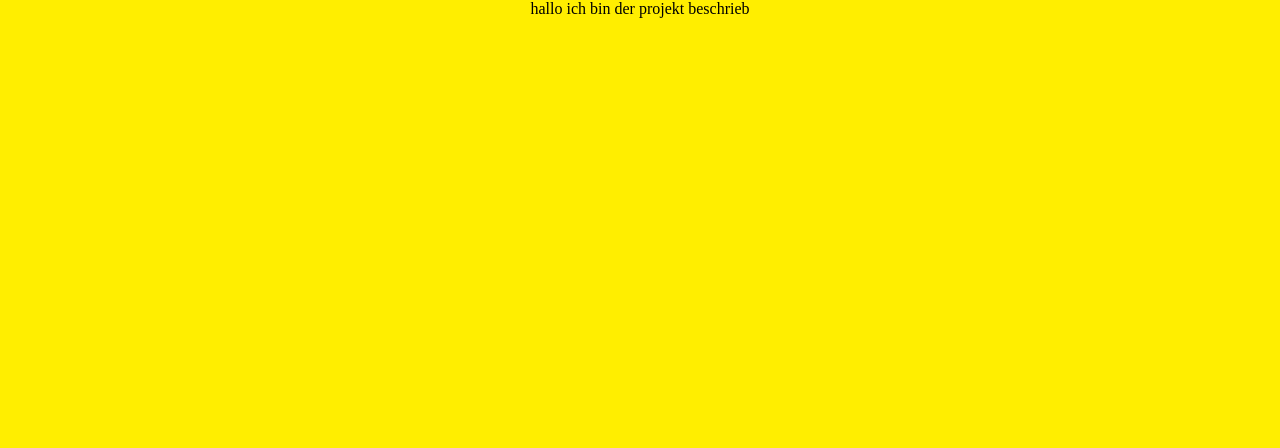
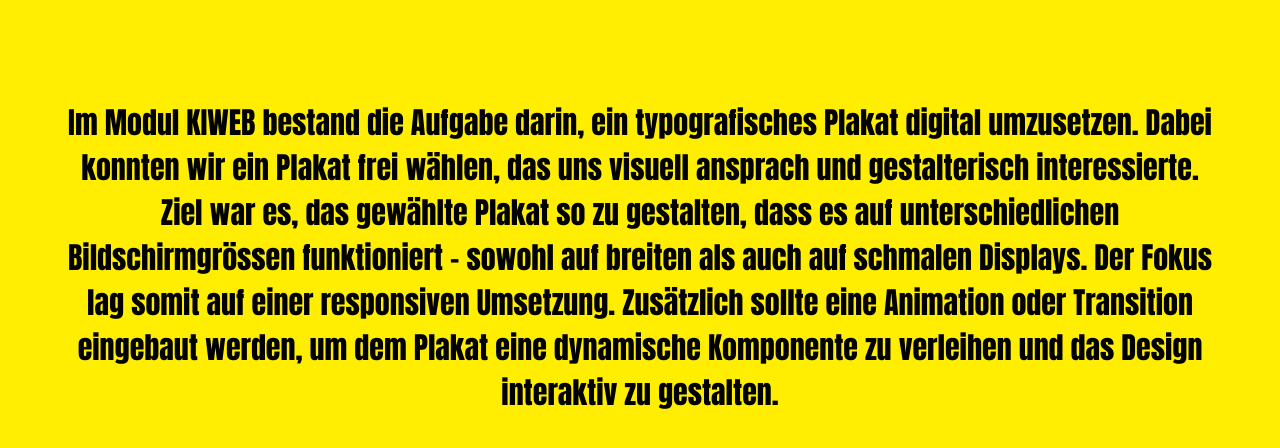
Before and after one commit to tamararoos/FS25-KICKWEB, a plain HTML site: page Index/Projektbeschrieb.html in a window 1280 px wide. Drawn offline with Linux system fonts and the light colour scheme; files that its build step writes are made by us from their sources.

Commit message:
projektbeschrieb

```diff
--- a/Index/Projektbeschrieb.html
+++ b/Index/Projektbeschrieb.html
@@ -3,11 +3,15 @@
 <head>
     <meta charset="UTF-8">
     <meta name="viewport" content="width=device-width, initial-scale=1.0">
-    <link rel="stylesheet" href="Index/styles_index.css">
+    <link rel="stylesheet" href="styles_projektbeschrieb.css">
     <title>Document</title>
 </head>
 <body>
-    <div>
-    hallo ich bin der projekt beschrieb</div>
-</body>
+
+        <div>
+            <p>Im Modul KIWEB bestand die Aufgabe darin, ein typografisches Plakat digital umzusetzen. Dabei konnten wir ein Plakat frei wählen, das uns visuell ansprach und gestalterisch interessierte. <br>
+                Ziel war es, das gewählte Plakat so zu gestalten, dass es auf unterschiedlichen Bildschirmgrössen funktioniert – sowohl auf breiten als auch auf schmalen Displays. Der Fokus lag somit auf einer responsiven Umsetzung. Zusätzlich sollte eine Animation oder Transition eingebaut werden, um dem Plakat eine dynamische Komponente zu verleihen und das Design interaktiv zu gestalten.</p>
+        </div>
+
+    </body>
 </html>
--- a/Index/styles_projektbeschrieb.css
+++ b/Index/styles_projektbeschrieb.css
@@ -0,0 +1,29 @@
+*
+{
+    margin: 0;
+    padding: 0;
+    box-sizing: border-box;
+
+}
+
+body {
+    display: flex;
+    flex-direction: column;
+    align-items: center;
+    justify-content: center;
+    background-color: rgb(255, 238, 0);
+    padding: 100px;
+}
+
+p {
+    width: 90vw;
+    background: rgb(255, 238, 0);
+    display: flex;
+    align-items: center;
+    justify-content: center;
+    text-align: center;
+    color: black;
+    font-size: 30px;
+    color: black;
+    font-family: Impact, Haettenschweiler, 'Arial Narrow Bold', sans-serif;
+}
```
